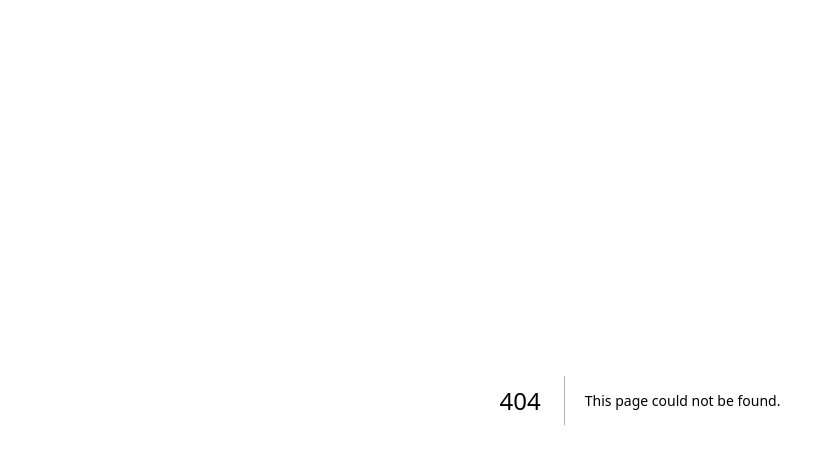
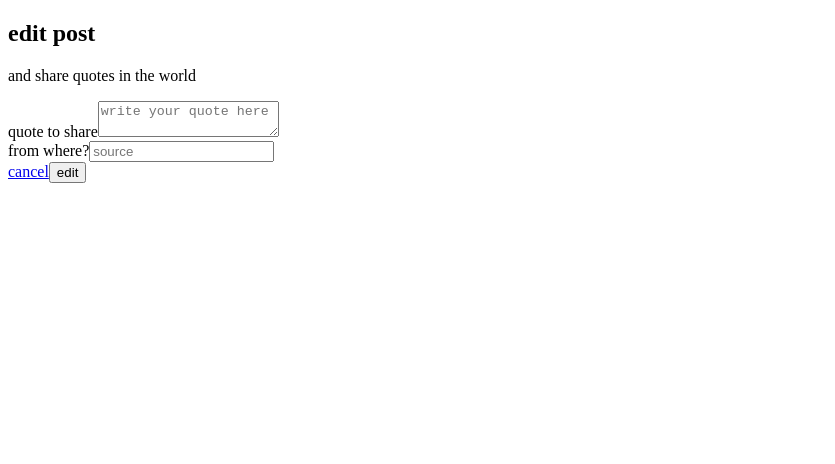
Before and after one commit to nclan1/quest-for-quotes, a Next.js app: page /update-quote in a window 1280 px wide. Before the commit this address had no page. Shown: the top 464 px of the page, without its empty margins (0-835 px from the left). Built offline with nearby package versions, Linux system fonts and the light colour scheme; no server answers.

Commit message:
finished application

```diff
--- /dev/null
+++ b/app/api/quote/[id]/route.js
@@ -0,0 +1,61 @@
+
+// get
+
+import { connectToDB } from "@utils/database";
+import Quote from "@models/quote";
+
+export const GET = async (request, { params }) => {
+    try {
+        await connectToDB();
+
+        const quote = await Quote.findById(params.id).populate('creator');
+
+        if(!quote) return new Response("quote not found", { status: 404 })
+
+        return new Response(JSON.stringify(quote), {
+            status: 200
+        })
+    } catch (error) {
+        console.log(error);
+        return new Response("Failed to fetch all prompts", {
+            status: 500
+        })
+    }
+}
+
+export const PATCH = async (request, { params }) => {
+    const { quote, source } = await request.json();
+
+    try {
+        await connectToDB();
+        const existingQuote = await Quote.findById(params.id);
+
+        if (!existingQuote) return new Response("quote not found", { status: 404});
+
+        existingQuote.quote = quote;
+        existingQuote.source = source;
+
+        await existingQuote.save();
+
+        return new Response(JSON.stringify(existingQuote), { status: 200})
+    } catch (error) {
+        return new Response ("failed to update quote", {
+            status: 500
+        })
+    }
+}
+
+export const DELETE = async (request, { params }) => {
+    try {
+        await connectToDB();
+
+        await Quote.findByIdAndRemove(params.id);
+
+        return new Response("quote deleted successfully", { status: 200 })
+
+    } catch (error) {
+        return new Response("failed to delete prompt", {
+            status: 500
+        })
+    }
+}
--- /dev/null
+++ b/app/update-quote/page.jsx
@@ -0,0 +1,75 @@
+
+'use client';
+
+import { useEffect, useState } from 'react';
+import { useSession } from 'next-auth/react';
+import { useRouter, useSearchParams } from 'next/navigation';
+
+import Form from '@components/Form';
+import { Router } from 'next/router';
+
+const EditQuote = () => {
+
+    const router = useRouter();
+    const { data: session } = useSession();
+    const searchParams = useSearchParams();
+    const quoteId = searchParams.get('id');
+
+    const [submitting, setSubmitting] = useState(false);
+    const [post, setPost] = useState({
+        quote: '',
+        source: '',
+    });
+
+    useEffect(() => {
+        const getQuoteDetails = async () => {
+            const response = await fetch (`/api/quote/${quoteId}`)
+            const data = await response.json();
+
+            setPost({
+                quote: data.quote,
+                source: data.source,
+            })
+        }
+
+        if(quoteId) getQuoteDetails()
+    }, [quoteId])
+
+    const updateQuote = async (e) => {
+        e.preventDefault();
+        setSubmitting(true);
+
+        if(!quoteId) return alert('quote id not found');
+
+        try {
+            const response = await fetch(`/api/quote/${quoteId}`,
+                {
+                    method: 'PATCH',
+                    body: JSON.stringify({
+                        quote: post.quote,
+                        source: post.source
+                    })
+                })
+
+                if (response.ok) {
+                    router.push('/');
+                }
+        } catch (error) {
+            console.log(error);
+        } finally {
+            setSubmitting(false);
+        }
+    }
+
+    return (
+        <Form
+          type="edit"
+          post={post}
+          setPost={setPost}
+          submitting={submitting}
+          handleSubmit={updateQuote}
+        />
+    )
+}
+
+export default EditQuote;
```
Also changed, not shown: app/profile/page.jsx (+20 -3 lines), components/QuoteCard.jsx (+16 -0 lines), 1 other file (tests, documents, lock files or other folders).
